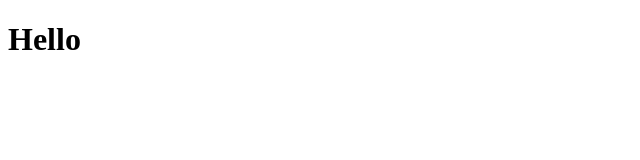
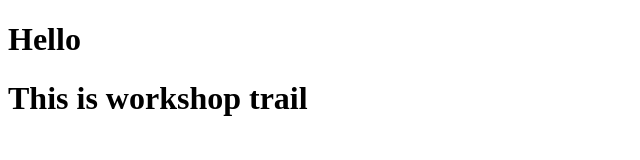
Before and after one commit to kapilkashav26-sketch/hosting_workshop, a plain HTML site: page workshop.html in a window 1280 px wide. Shown: the whole page, without its empty margins (0-640 px from the left). Drawn offline with Linux system fonts and the light colour scheme.

Commit message:
Update workshop.html

```diff
--- a/workshop.html
+++ b/workshop.html
@@ -6,5 +6,6 @@
 </head>
 <body>
     <h1>Hello</h1>
+    <h1>This is workshop trail</h1>
 </body>
 </html>
```
